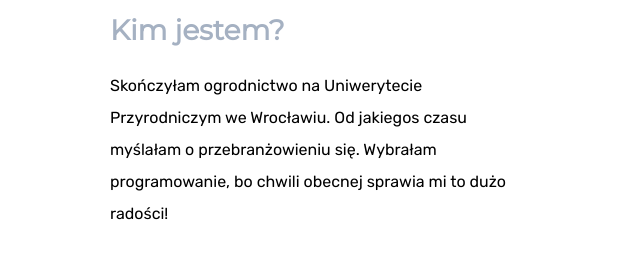
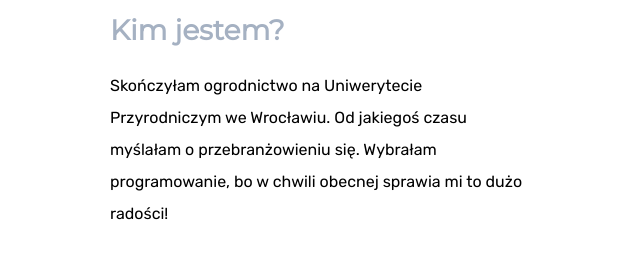
Before and after one commit to katarzyna-lachcik/strona_o_mnie, a plain HTML site: page index.html in a window 1280 px wide. Shown: the part 350-617 px from the top of the page, 320-960 px from the left. Drawn offline with Linux system fonts and the light colour scheme.

Commit message:
first commit

```diff
--- a/index.html
+++ b/index.html
@@ -15,7 +15,7 @@
 		<div class="container">
 			<section class="about">
 				<h2>Kim jestem?</h2>
-				<p>Skończyłam ogrodnictwo na Uniwerytecie Przyrodniczym we Wrocławiu. Od jakiegos czasu myślałam o przebranżowieniu się. Wybrałam programowanie, bo chwili obecnej sprawia mi to dużo radości!</p>
+				<p>Skończyłam ogrodnictwo na Uniwerytecie Przyrodniczym we Wrocławiu. Od jakiegoś czasu myślałam o przebranżowieniu się. Wybrałam programowanie, bo w chwili obecnej sprawia mi to dużo radości!</p>
 			</section>
 			<section class="interests">
 				<h2>Zainteresowania</h2>
```
Also changed, not shown: 1 other file.
